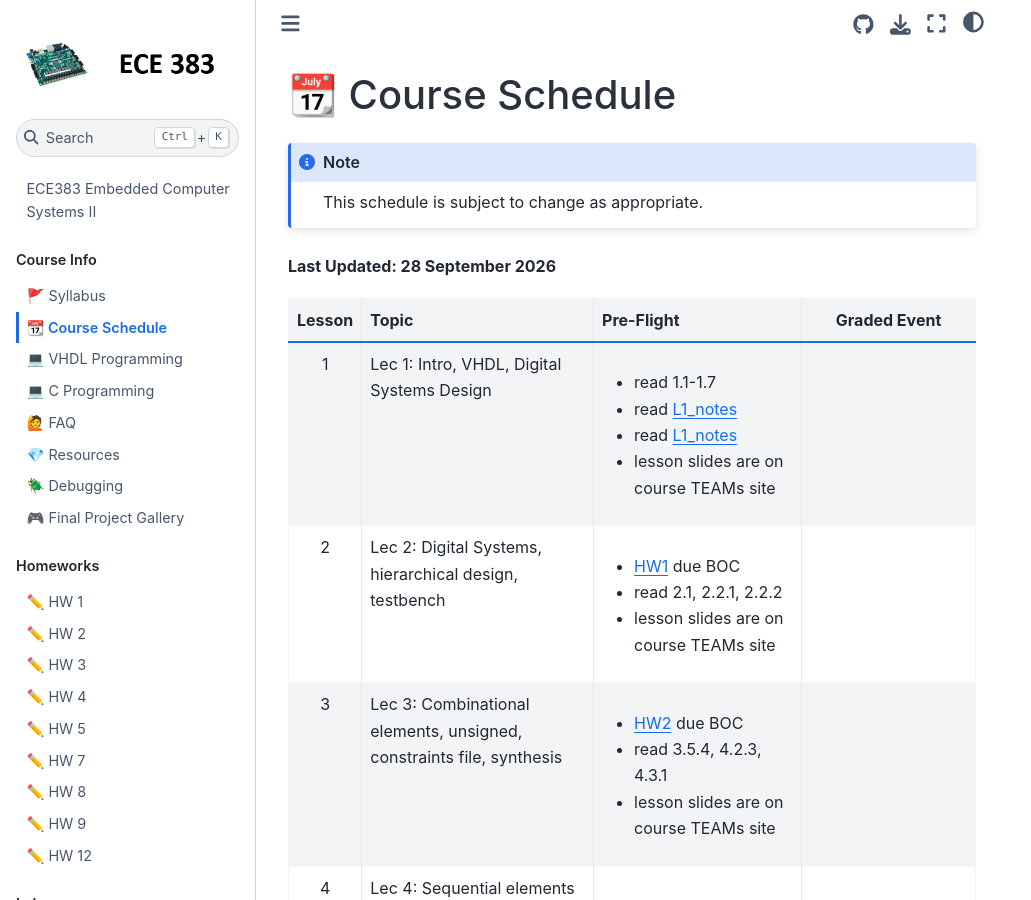
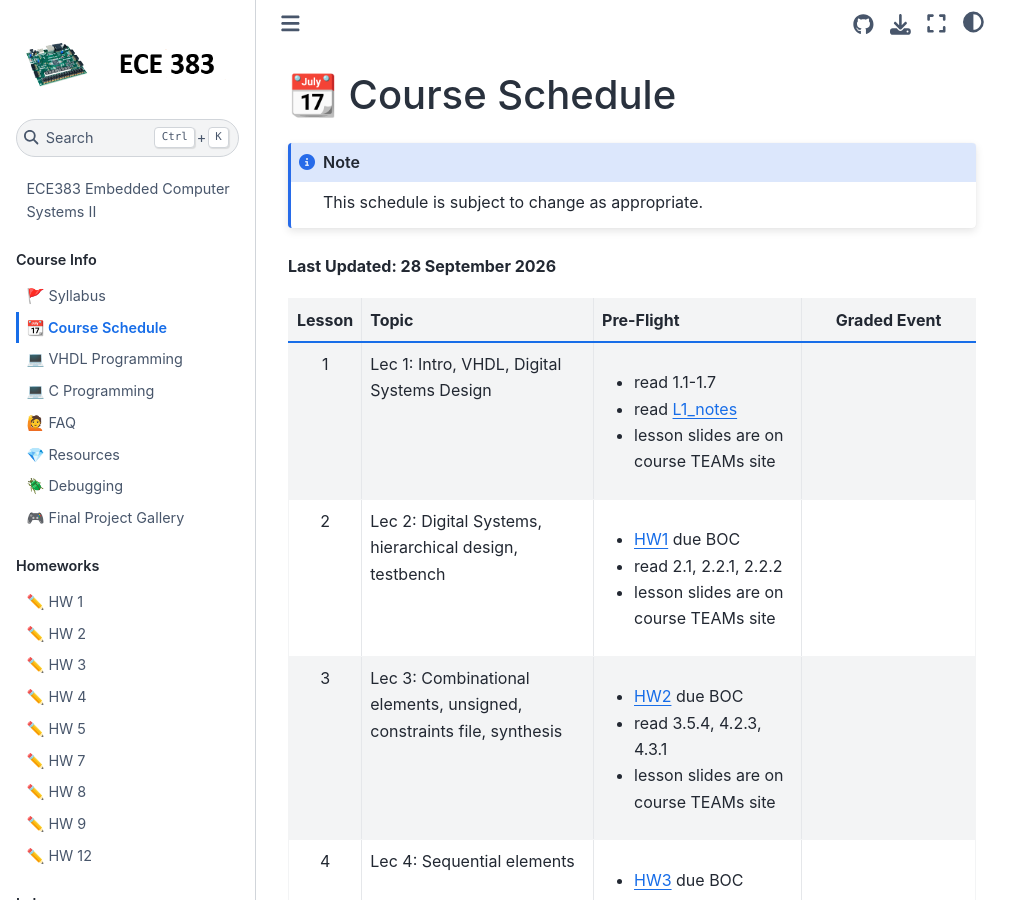
Before and after one commit to USAFA-ECE/ece383, a Jupyter Book: the page built from book/schedule.md, in a window 1280 px wide and 900 px high. Shown: the whole window, without its empty margins (0-1031 px from the left). Built offline with Jupyter Book 1.0.4 settings and Sphinx 7.4.7 and the Sphinx Book theme 1.1.4, drawn with Linux system fonts in a browser that asks for light colours; pages that are not in the unit, such as notebooks, are missing from menus.

Commit message:
Update schedule.md

```diff
--- a/book/schedule.md
+++ b/book/schedule.md
@@ -7,7 +7,7 @@
 
 | Lesson |                           Topic                  |   Pre-Flight            |     Graded Event                     |
 |:------:|--------------------------------------------------|:--------------------|:-----------------------------------------:|
-| 1      | Lec 1: Intro, VHDL, Digital Systems Design       | <ul><li> read 1.1-1.7 </li><li>read [L1_notes](Lectures/lecture01.md) </li><li>read [L1_notes](https://georgeyork.github.io/ECE383_web/lecture/lecture01.html)</li><li>lesson slides are on course TEAMs site</li></ul>  |                                           |
+| 1      | Lec 1: Intro, VHDL, Digital Systems Design       | <ul><li> read 1.1-1.7 </li><li>read [L1_notes](Lectures/lecture01.md) </li><li>lesson slides are on course TEAMs site</li></ul>  |      |
 | 2      | Lec 2: Digital Systems, hierarchical design, testbench | <ul><li>[HW1](Assignments/homework1.md) due BOC </li><li>read 2.1, 2.2.1, 2.2.2</li><li>lesson slides are on course TEAMs site</li></ul> |    |
 | 3      | Lec 3: Combinational elements, unsigned, constraints file, synthesis | <ul><li>[HW2](Assignments/homework2.md) due BOC </li><li>read 3.5.4, 4.2.3, 4.3.1 </li><li>lesson slides are on course TEAMs site</li></ul> |    |
 | 4      | Lec 4: Sequential elements                       | <ul><li>[HW3](Assignments/homework3.md) due BOC </li><li>read 5.1,5.2,5.7,5.8 </li><li>lesson slides are on course TEAMs site</li></ul> |    |
```
